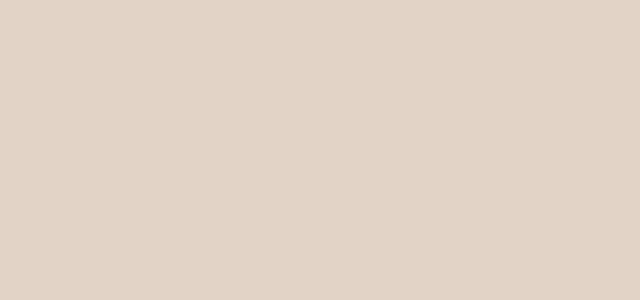
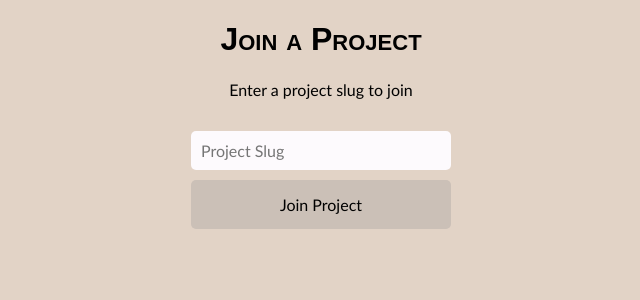
Before and after one commit to newspeedtech/cloud-native-sw-project, a React (Create React App) app in the folder frontend/: page /join-project in a window 1280 px wide. Before the commit this address had no page. Shown: the top 300 px of the page, without its empty margins (319-959 px from the left). Built offline with nearby package versions, Linux system fonts and the light colour scheme.

Commit message:
added JoinProject feature

```diff
--- a/frontend/src/App.js
+++ b/frontend/src/App.js
@@ -8,6 +8,7 @@ import Login from "./pages/Login";
 import Projects from "./pages/Projects";
 import Resources from "./pages/Resources";
 import Signup from "./pages/Signup";
+import JoinProject from "./pages/JoinProject";
 
 function App() {
   const [authenticated, setAuthenticated] = useState(() => {
@@ -32,6 +33,7 @@ function App() {
         <Route path="/projects" element={authenticated ? <Projects setAuthenticated={setAuthenticated} /> : <Navigate to="/" /> } />
         <Route path="/resources" element={authenticated ? <Resources setAuthenticated={setAuthenticated} /> : <Navigate to="/" /> } />
         <Route path="/create-project" element={authenticated ? <CreateProject setAuthenticated={setAuthenticated} /> : <Navigate to="/" /> } />
+        <Route path="/join-project" element={<JoinProject setAuthenticated={setAuthenticated} />} />
       </Routes>
     </Router>
   );
--- a/frontend/src/components/NavBar.js
+++ b/frontend/src/components/NavBar.js
@@ -8,6 +8,7 @@ export default function NavBar({ authenticated, onLogout }) {
       <ul>
         <li><Link to="/home">Home</Link></li>
         <li><Link to="/create-project">Create Project</Link></li>
+        <li><Link to="/join-project">Join Project</Link></li>
         <li><Link to="/projects">Projects</Link></li>
         <li><Link to="/resources">Resources</Link></li>
 
--- /dev/null
+++ b/frontend/src/pages/JoinProject.js
@@ -0,0 +1,83 @@
+import { useState } from "react";
+import { useNavigate } from "react-router-dom";
+
+export default function JoinProject({ setAuthenticated }) {
+  const [slug, setSlug] = useState("");
+  const [message, setMessage] = useState("");
+  const [error, setError] = useState("");
+  const [loading, setLoading] = useState(false);
+  const navigate = useNavigate();
+
+  const handleSubmit = async (e) => {
+    e.preventDefault();
+    setLoading(true);
+    setMessage("");
+    setError("");
+
+    const token = localStorage.getItem("access_token");
+    if (!token) {
+      setError("You must be signed in.");
+      setLoading(false);
+      return;
+    }
+
+    try {
+      const res = await fetch(`http://localhost:5000/projects/${slug}/join`, {
+        method: "POST",
+        headers: {
+          "Content-Type": "application/json",
+          Authorization: `Bearer ${token}`,
+        },
+      });
+
+      const data = await res.json();
+
+      if (res.ok) {
+        setMessage(`Successfully joined project: ${data.name}`);
+        setSlug("");
+        // Redirect to projects page after a short delay
+        setTimeout(() => navigate("/projects"), 1500);
+      } else if (res.status === 401) {
+        setAuthenticated(false);
+        setError("Session expired. Please log in again.");
+      } else {
+        setError(data.error || "Failed to join project");
+      }
+    } catch (err) {
+      console.error(err);
+      setError("Network error - couldn't join project");
+    } finally {
+      setLoading(false);
+    }
+  };
+
+  return (
+    <div>
+      <div style={{ textAlign: "center" }}>
+        <h1>Join a Project</h1>
+        <p>Enter a project slug to join</p>
+
+        <form onSubmit={handleSubmit} style={{ marginTop: "2rem" }}>
+          <div>
+            <input
+              type="text"
+              className="text-field"
+              placeholder="Project Slug"
+              value={slug}
+              onChange={(e) => setSlug(e.target.value)}
+              required
+              disabled={loading}
+            />
+          </div>
+
+          <button className="button" type="submit" disabled={loading}>
+            {loading ? "Joining..." : "Join Project"}
+          </button>
+        </form>
+
+        {message && <p style={{ color: "green", marginTop: "1rem" }}>{message}</p>}
+        {error && <p style={{ color: "red", marginTop: "1rem" }}>{error}</p>}
+      </div>
+    </div>
+  );
+}
```
Also changed, not shown: 1 other file (tests, documents, lock files or other folders).
